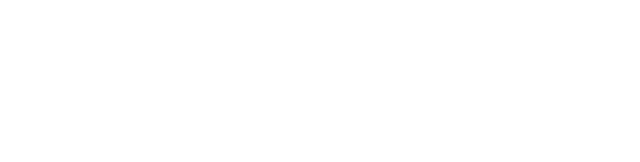
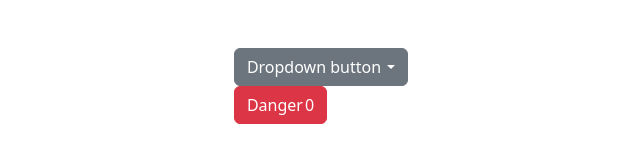
Before and after one commit to inwardmovement-archives/template-vite, a website: page index.html in a window 1280 px wide. Shown: the whole page, without its empty margins (319-959 px from the left). Drawn offline with nearby package versions, Linux system fonts and the light colour scheme.

Commit message:
add test data

```diff
--- a/index.html
+++ b/index.html
@@ -21,6 +21,24 @@
     <title>Template</title>
   </head>
   <body x-data="app">
-    <div class="container-fluid mx-auto mt-12 max-w-fit"></div>
+    <div class="container-fluid mx-auto mt-12 max-w-fit">
+      <div class="dropdown">
+        <button
+          class="btn btn-secondary dropdown-toggle"
+          type="button"
+          data-bs-toggle="dropdown"
+          aria-expanded="false">
+          Dropdown button
+        </button>
+        <ul class="dropdown-menu">
+          <li><a class="dropdown-item" href="#">Action</a></li>
+          <li><a class="dropdown-item" href="#">Another action</a></li>
+          <li><a class="dropdown-item" href="#">Something else here</a></li>
+        </ul>
+      </div>
+      <button @click="count++" type="button" class="btn btn-danger">
+        Danger <span x-text="count"></span>
+      </button>
+    </div>
   </body>
 </html>
--- a/main.js
+++ b/main.js
@@ -11,6 +11,6 @@ tailwind.config = {
 
 document.addEventListener("alpine:init", () => {
   Alpine.data("app", function () {
-    return {}
+    return { count: 0 }
   })
 })
```
